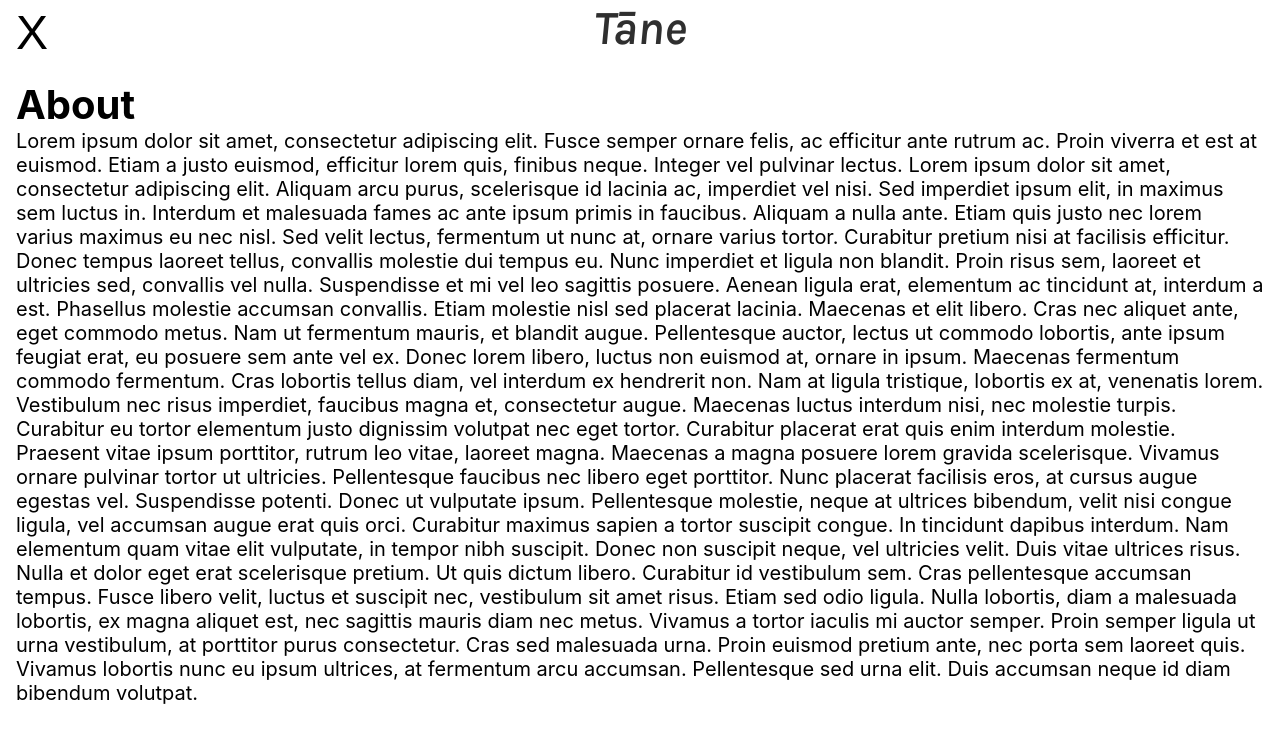
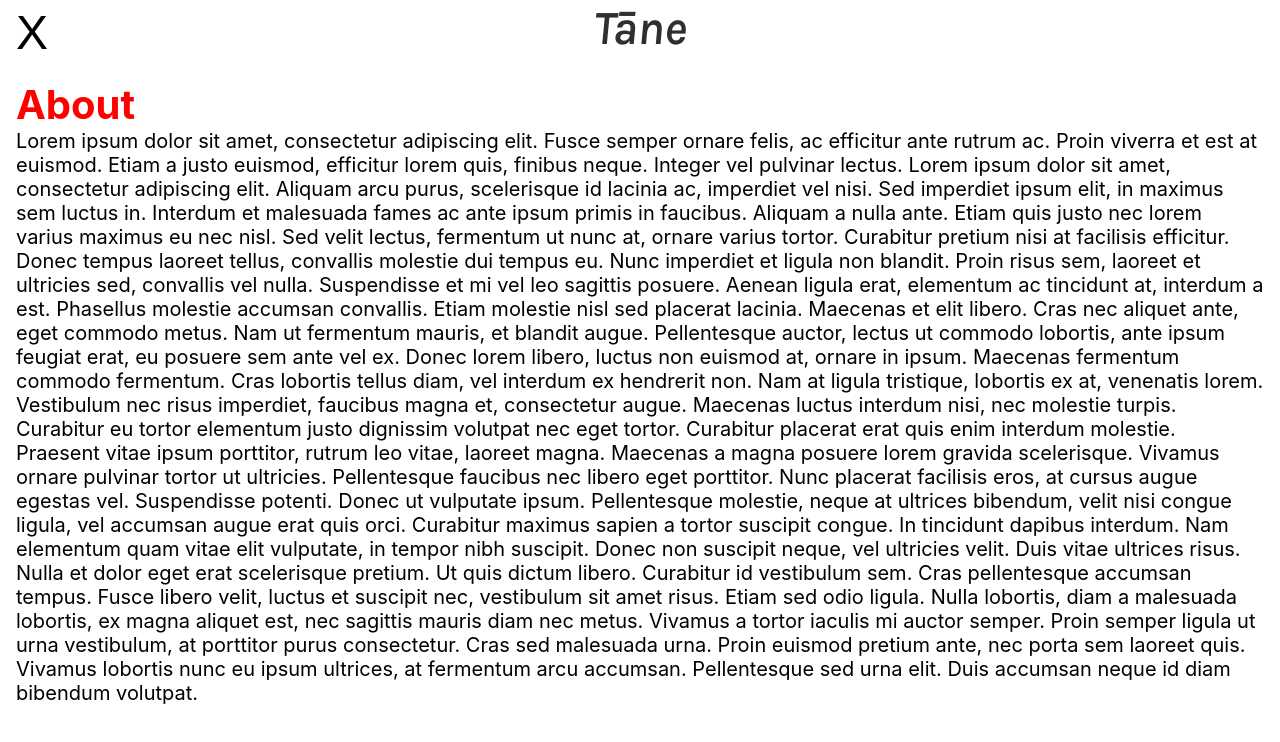
Before and after one commit to Lanruoj/Portfolio, a React (Create React App) app: page /about in a window 1280 px wide. Shown: the top 742 px of the page. Built offline with nearby package versions, Linux system fonts and the light colour scheme.

Commit message:
Use <Header> in About.jsx

```diff
--- a/src/pages/About.jsx
+++ b/src/pages/About.jsx
@@ -1,7 +1,9 @@
+import { Header } from "../components/Header";
+
 export const About = () => {
   return (
     <>
-      <h1>About</h1>
+      <Header>About</Header>
       <p>
         Lorem ipsum dolor sit amet, consectetur adipiscing elit. Fusce semper
         ornare felis, ac efficitur ante rutrum ac. Proin viverra et est at
```
